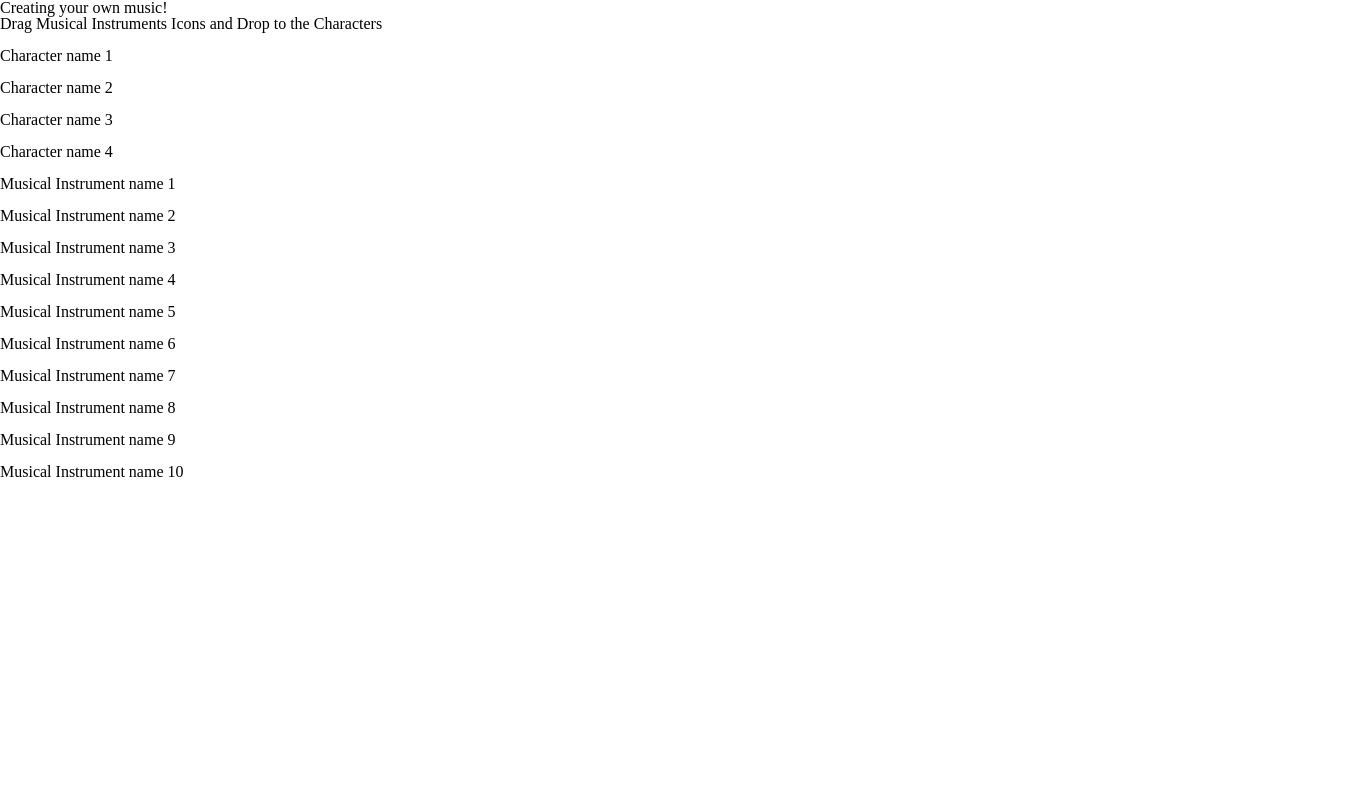
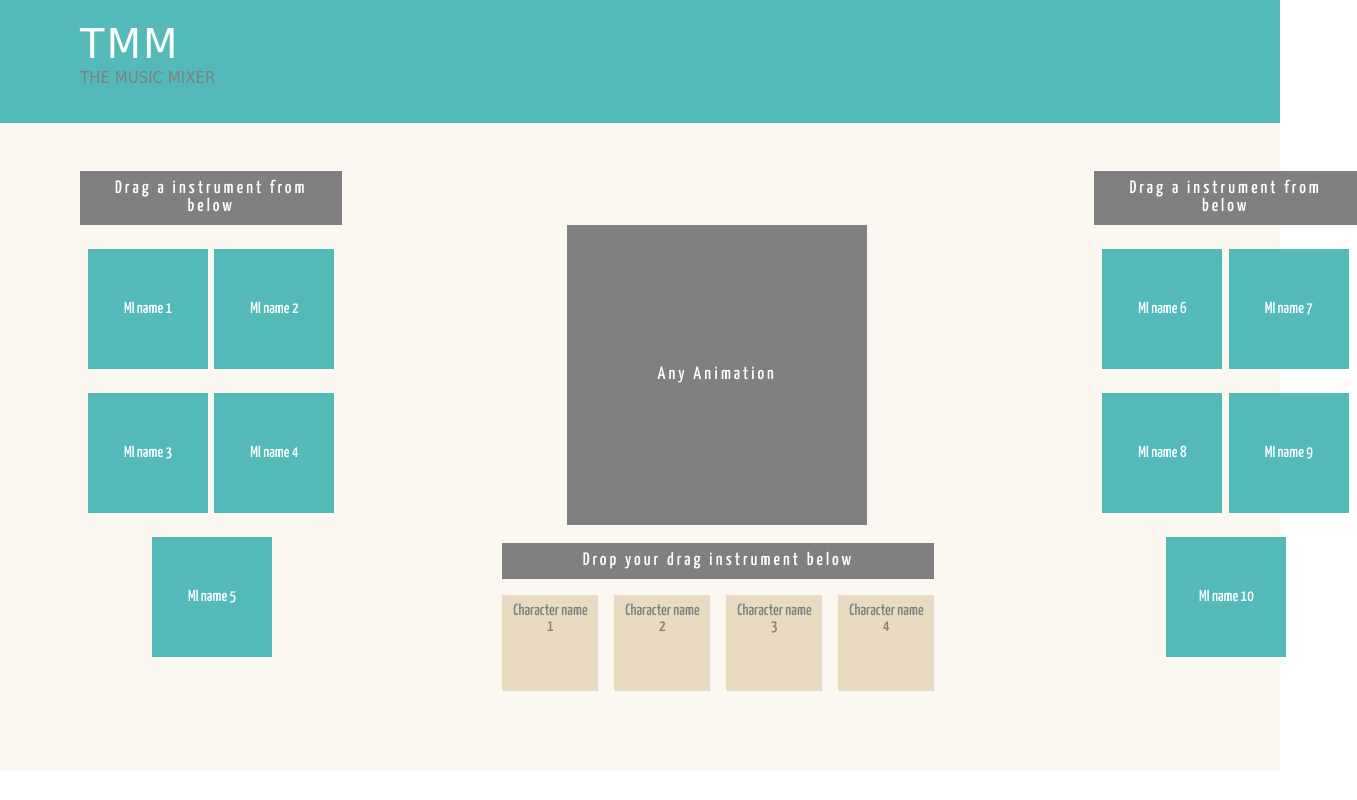
Before and after one commit to Doyeon-k-fanshawe/Interactive_Music_Mixer, a plain HTML site: page index.html in a window 1280 px wide. Shown: the whole page, 1357 px wide, since content can reach past the window. Drawn offline with Linux system fonts and the light colour scheme; files whose address does not match are found by name; a web font is replaced by a local one.

Commit message:
building simple HTML and CSS

```diff
--- a/css/main.css
+++ b/css/main.css
@@ -1,5 +1,172 @@
 @charset "UTF-8";
+
+
+/* General */
 
 .hidden {
   display: none;
 }
+
+h1 {
+  font-family: 'Shizuru', cursive;
+}
+
+h2, h3 {
+  font-family: 'Yanone Kaffeesatz', sans-serif;
+  text-align: center;
+}
+
+a {
+  text-decoration: none;
+}
+
+#container {
+  display: flex;
+  padding: 3em 5em 5em 5em;
+  background-color: #FBF8F1;
+}
+
+
+/* head */
+#head {
+  padding: 2em;
+  background-color: #54BAB9;
+}
+
+#head h2 {
+  font-size: 40px;
+  line-height: 25px;
+  letter-spacing: 2px;
+  font-family: 'Shizuru', cursive !important;
+  text-align: left !important;
+  margin-left: 1.2em;
+}
+
+#head h2 a {
+  color: white;
+}
+
+.secCap {
+  font-family: 'Shizuru', cursive;
+  font-size: 15px;
+  color: gray;
+  letter-spacing: 0px;
+}
+
+/* Instruments 1 */
+
+#musicInstru1 {
+  float: left;
+}
+
+#musicInstru1 h2 {
+  letter-spacing: 3px;
+  font-size: 18px;
+  color: white;
+  background-color: gray;
+  padding: .5em;
+}
+
+.insPart1 {
+  display: flex;
+  margin: .5em;
+}
+
+.instru1 h3 {
+  color: white;
+  background-color: #54BAB9;
+  width: 120px;
+  height: 120px;
+  text-align: center;
+  line-height: 120px;
+}
+
+.instru2 h3 {
+  color: white;
+  background-color: #54BAB9;
+  width: 120px;
+  height: 120px;
+  margin-left: .4em;
+  text-align: center;
+  line-height: 120px;
+}
+
+.instru3 h3 {
+  color: white;
+  background-color: #54BAB9;
+  width: 120px;
+  height: 120px;
+  margin-left: 4.5em;
+  text-align: center;
+  line-height: 120px;
+}
+
+
+
+
+/* Characters */
+
+#characters {
+  margin-left: 10em;
+  margin-right: 10em;
+}
+
+#characters .ani {
+  letter-spacing: 3px;
+  font-size: 18px;
+  color: white;
+  background-color: gray;
+  width: 300px;
+  height: 300px;
+  margin-top: 3em;
+  line-height: 300px;
+  margin-left: 3.6em;
+}
+
+#characters .h2Ele {
+  letter-spacing: 3px;
+  font-size: 18px;
+  color: white;
+  background-color: gray;
+  padding: .5em;
+  margin-top: 1em;
+}
+
+#chara {
+  display: flex;
+  flex-direction: row;
+}
+
+.bird h3 {
+  color: gray;
+  background-color: #E9DAC1;
+  width: 80px;
+  height: 80px;
+  padding: .5em;
+  margin-right: 1em;
+}
+
+.birdLast h3 {
+  color: gray;
+  background-color: #E9DAC1;
+  width: 80px;
+  height: 80px;
+  padding: .5em;
+}
+
+
+
+
+/* Instruments 2 */
+
+#musicInstru2 {
+  float: right;
+}
+
+#musicInstru2 h2 {
+  letter-spacing: 3px;
+  font-size: 18px;
+  color: white;
+  background-color: gray;
+  padding: .5em;
+}
--- a/index.html
+++ b/index.html
@@ -2,124 +2,144 @@
 <html lang="en">
 <head>
   <meta charset="UTF-8">
-  <title>Interactive Music Mixer</title>
+  <title>Welcome to TMM</title>
+  <link rel="preconnect" href="https://fonts.googleapis.com">
+  <link rel="preconnect" href="https://fonts.gstatic.com" crossorigin>
+  <link href="https://fonts.googleapis.com/css2?family=Shizuru&display=swap" rel="stylesheet">
+  <link rel="preconnect" href="https://fonts.googleapis.com">
+  <link rel="preconnect" href="https://fonts.gstatic.com" crossorigin>
+  <link href="https://fonts.googleapis.com/css2?family=Yanone+Kaffeesatz:wght@300;500&display=swap" rel="stylesheet">
   <link href="css/reset.css" rel="stylesheet" type="text/css">
   <link href="css/main.css" rel="stylesheet" type="text/css">
 </head>
+
 <body>
   <header>
-		<h1 class="hidden">Music Mixer</h1>
-    <h2>Creating your own music!</h2>
-		<p>Drag Musical Instruments Icons and Drop to the Characters </p>
+		<h1 class="hidden">THE MUSIC MIXER</h1>
+    <a class="hidden" href="#content">Skip to content</a>
+    <div id="head">
+      <h2><a href="#">TMM<br><span class="secCap">THE MUSIC MIXER</span></a></h2>
+    </div>
 	</header>
 
-  <section>
+  <section id="container">
+    <div id="musicInstru1">
+      <h2>Drag a instrument from below</h2>
+      <!--Start Musical Instruments 1-->
+      <div class="insPart1">
+        <div class="instru1">
+          <img src="images/" alt="">
+          <h3>MI name 1</h3>
+        </div>
+        <!--End Musical Instruments 1-->
+
+        <!--Start Musical Instruments 2-->
+        <div class="instru2">
+          <img src="images/" alt="">
+          <h3>MI name 2</h3>
+        </div>
+        <!--End Musical Instruments 2-->
+      </div>
+      <div class="insPart1">
+        <!--Start Musical Instruments 3-->
+        <div class="instru1">
+          <img src="images/" alt="">
+          <h3>MI name 3</h3>
+        </div>
+        <!--End Musical Instruments 3-->
+
+        <!--Start Musical Instruments 4-->
+        <div class="instru2">
+          <img src="images/" alt="">
+          <h3>MI name 4</h3>
+        </div>
+        <!--End Musical Instruments 4-->
+      </div>
+
+      <!--Start Musical Instruments 5-->
+      <div class="instru3">
+        <img src="images/" alt="">
+        <h3>MI name 5</h3>
+      </div>
+      <!--End Musical Instruments 5-->
+    </div>
+
+
     <!--these are the Characters -->
-    <div>
+    <div id="characters">
+      <h2 class="ani">Any Animation</h2>
+      <h2 class="h2Ele">Drop your drag instrument below</h2>
+      <div id="chara">
         <!--Start Characters 1-->
-      <div>
+        <div class="bird">
           <img src="images/" alt="">
           <h3>Character name 1</h3>
         </div>
         <!--End Characters 1-->
 
         <!--Start Characters 2-->
-      <div>
+        <div class="bird">
           <img src="images/" alt="">
           <h3>Character name 2</h3>
         </div>
         <!--End Characters 2-->
 
         <!--Start Characters 3-->
-      <div>
+        <div class="bird">
           <img src="images/" alt="">
           <h3>Character name 3</h3>
         </div>
         <!--End Characters 3-->
 
         <!--Start Characters 4-->
-      <div>
+        <div class="birdLast">
           <img src="images/" alt="">
           <h3>Character name 4</h3>
         </div>
         <!--End Characters 4-->
-
       </div>
-    <!--end the Musical Instruments-->
+    </div>
+    <!--end the Characters-->
 
     <!--these are the musical instruments -->
-    <div>
-      <!--Start Musical Instruments 1-->
-      <div>
+    <div id="musicInstru2">
+      <h2>Drag a instrument from below</h2>
+      <div class="insPart1">
+        <div class="instru1">
           <img src="images/" alt="">
-        <h3>Musical Instrument name 1</h3>
-      </div>
-      <!--End Musical Instruments 1-->
-
-      <!--Start Musical Instruments 2-->
-      <div>
-        <img src="images/" alt="">
-        <h3>Musical Instrument name 2</h3>
-      </div>
-      <!--End Musical Instruments 2-->
-
-      <!--Start Musical Instruments 3-->
-      <div>
-        <img src="images/" alt="">
-        <h3>Musical Instrument name 3</h3>
-      </div>
-      <!--End Musical Instruments 3-->
-
-      <!--Start Musical Instruments 4-->
-      <div>
-        <img src="images/" alt="">
-        <h3>Musical Instrument name 4</h3>
-      </div>
-      <!--End Musical Instruments 4-->
-
-      <!--Start Musical Instruments 5-->
-      <div>
-        <img src="images/" alt="">
-        <h3>Musical Instrument name 5</h3>
-      </div>
-      <!--End Musical Instruments 5-->
-
-      <!--Start Musical Instruments 6-->
-      <div>
-        <img src="images/" alt="">
-        <h3>Musical Instrument name 6</h3>
+          <h3>MI name 6</h3>
         </div>
         <!--End Musical Instruments 6-->
 
         <!--Start Musical Instruments 7-->
-      <div>
+        <div class="instru2">
           <img src="images/" alt="">
-        <h3>Musical Instrument name 7</h3>
+          <h3>MI name 7</h3>
         </div>
         <!--End Musical Instruments 7-->
-
+      </div>
+      <div class="insPart1">
         <!--Start Musical Instruments 8-->
-      <div>
+        <div class="instru1">
           <img src="images/" alt="">
-        <h3>Musical Instrument name 8</h3>
+          <h3>MI name 8</h3>
         </div>
         <!--End Musical Instruments 8-->
 
         <!--Start Musical Instruments 9-->
-      <div>
+        <div class="instru2">
           <img src="images/" alt="">
-        <h3>Musical Instrument name 9</h3>
+          <h3>MI name 9</h3>
         </div>
         <!--End Musical Instruments 9-->
+      </div>
 
       <!--Start Musical Instruments 10-->
-      <div>
+      <div class="instru3">
         <img src="images/" alt="">
-        <h3>Musical Instrument name 10</h3>
+        <h3>MI name 10</h3>
       </div>
       <!--End Musical Instruments 10-->
-
-
     </div>
     <!--end the musical instruments-->
   </section>
```
Also changed, not shown: 1 other file. Lines whose indentation alone changed are shown as unchanged.
